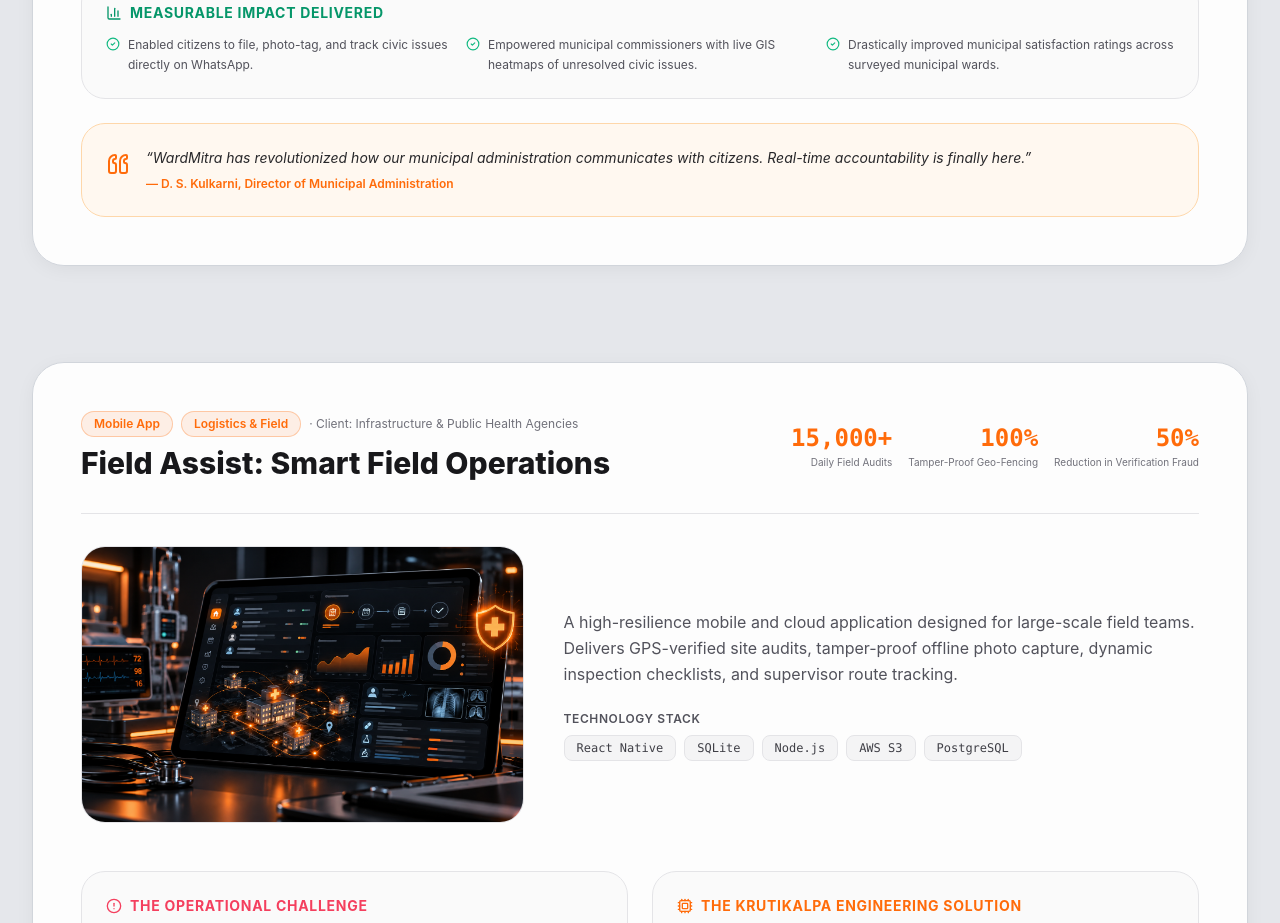
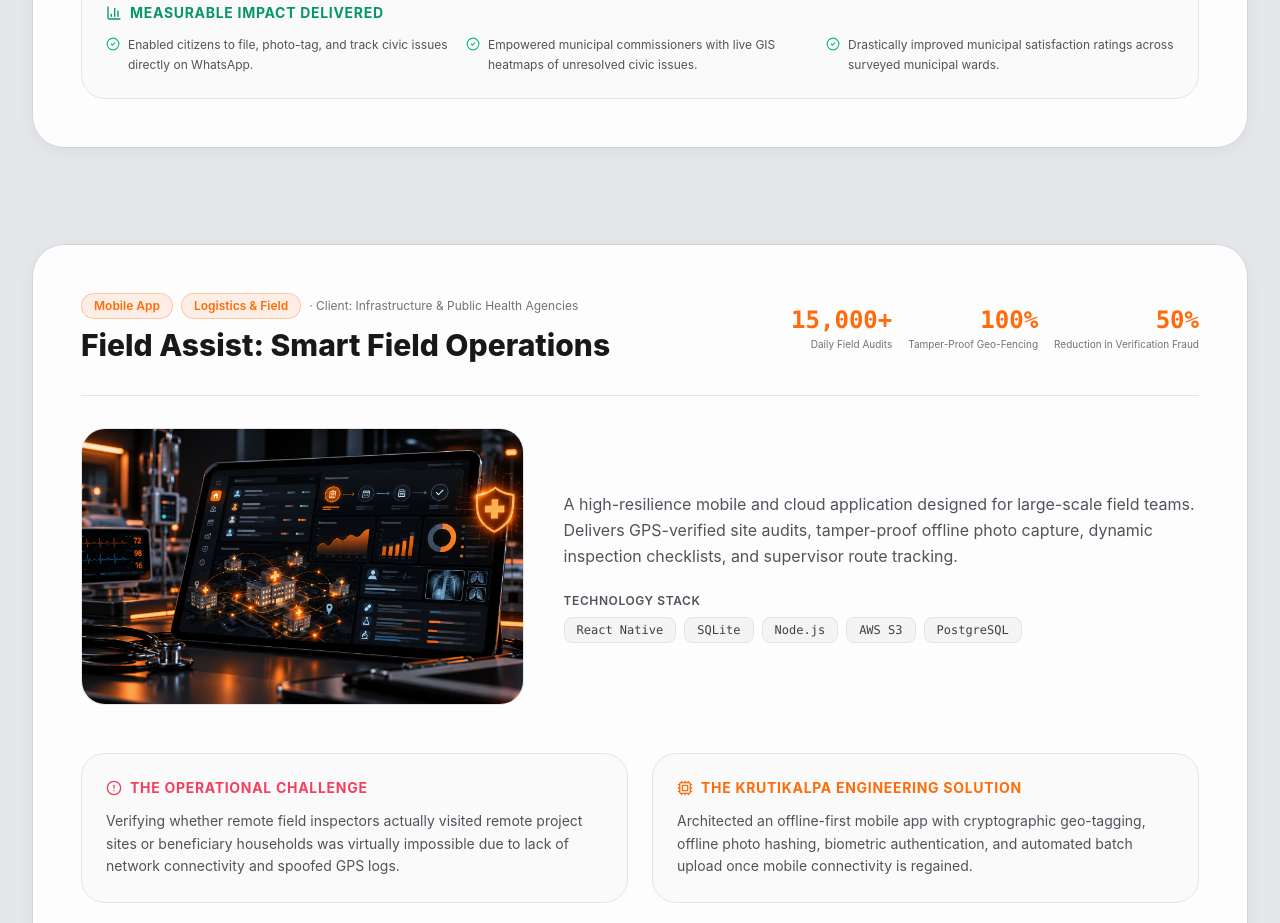
Before and after one commit to Siddhesh1235/Krutikalpa-, a Next.js app: page /case-studies in a window 1280 px wide. Shown: the part 4440-5363 px from the top of the page. Built offline with nearby package versions, Linux system fonts and the light colour scheme.

Commit message:
chore: Remove testimonial section from portfolioProjects

```diff
--- a/src/data/portfolio.ts
+++ b/src/data/portfolio.ts
@@ -234,13 +234,6 @@ export const portfolioProjects: PortfolioProject[] = [
       "Docker",
       "AWS",
     ],
-
-    testimonial: {
-      quote:
-        "WardMitra has revolutionized how our municipal administration communicates with citizens. Real-time accountability is finally here.",
-      author: "D. S. Kulkarni",
-      role: "Director of Municipal Administration",
-    },
   },
 
   {
```
